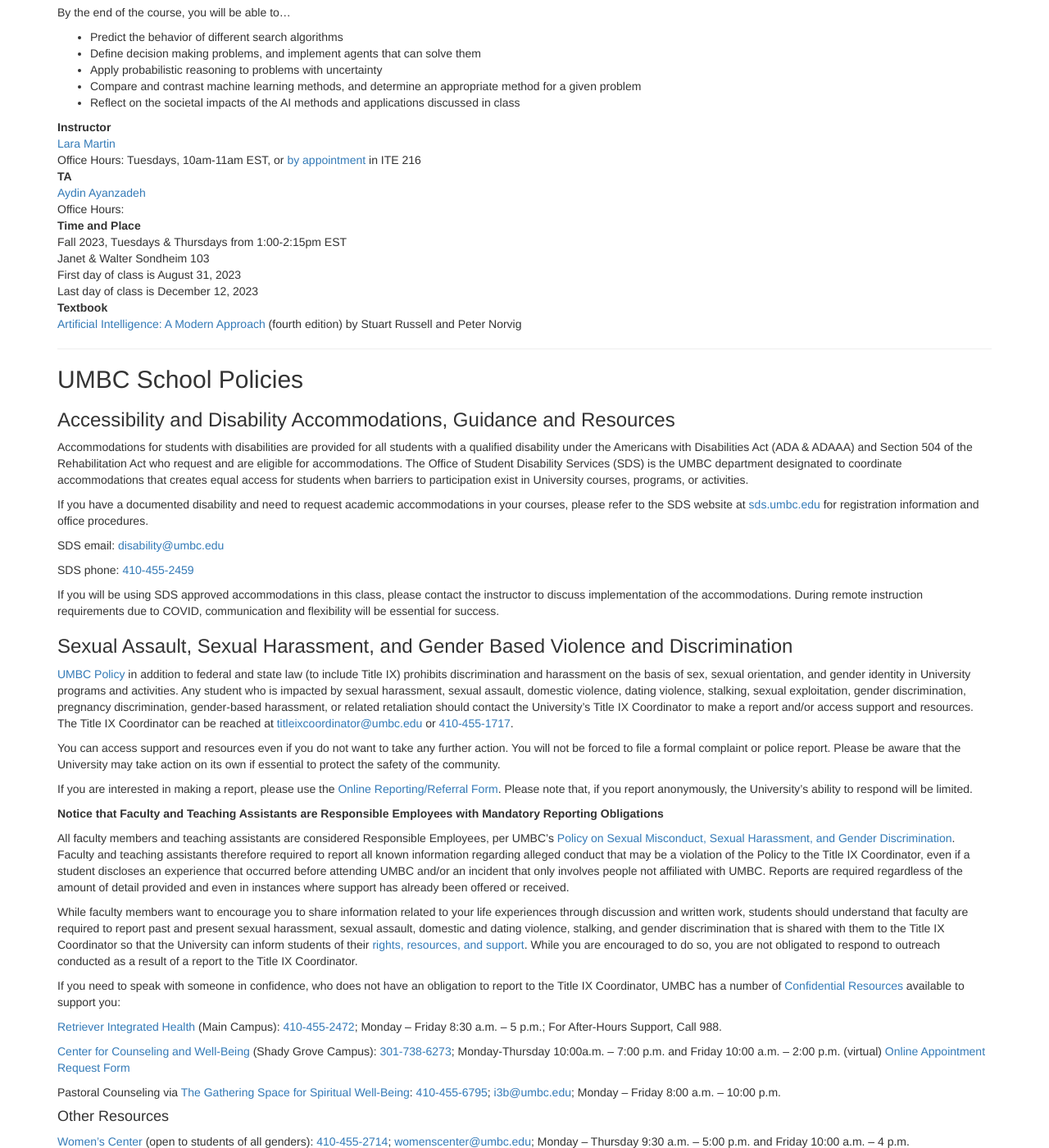
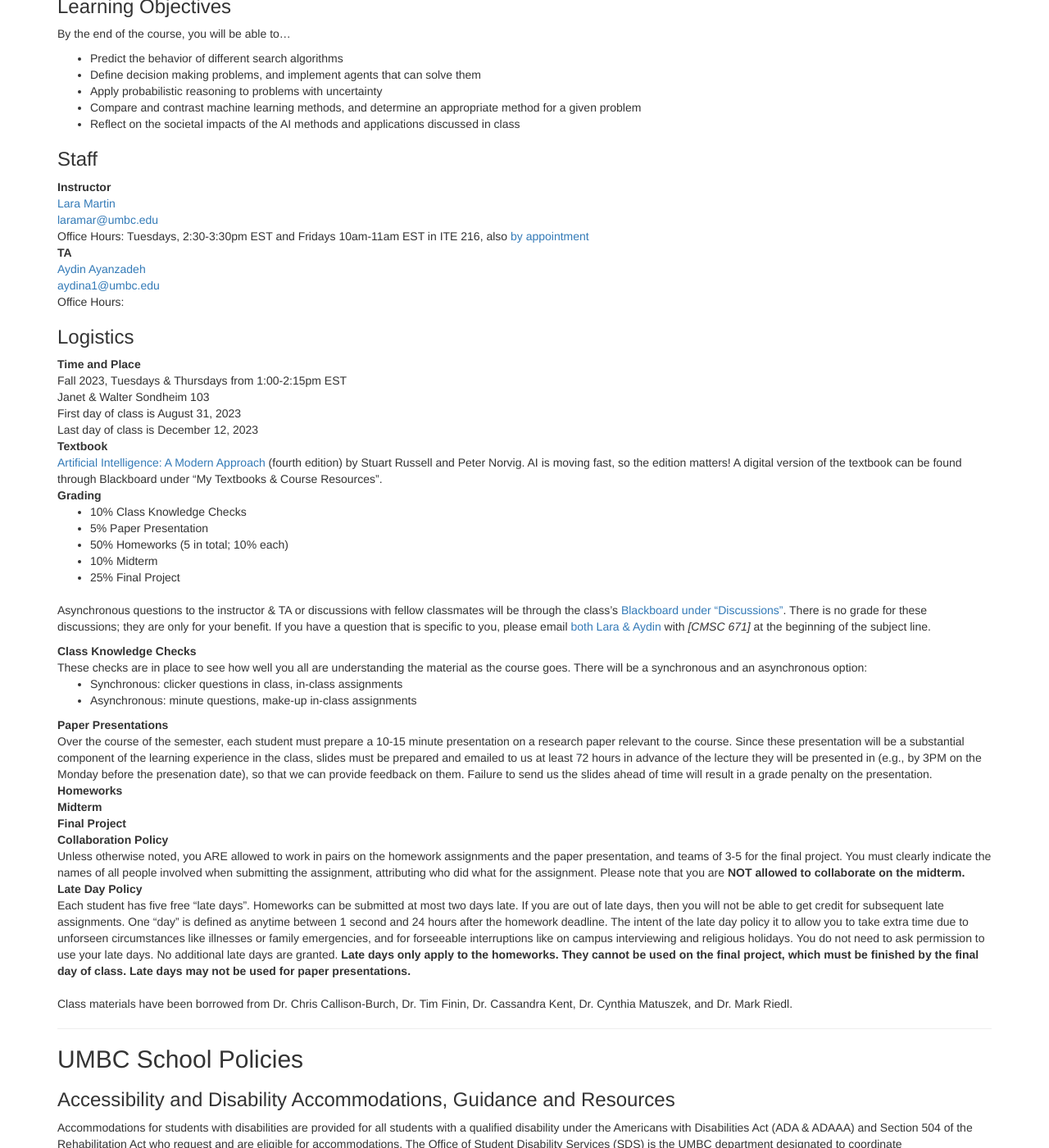
Before and after one commit to lara-martin/Principles-of-AI, a Jekyll site: the page built from index.md, in a window 1280 px wide and 1400 px high, scrolled down 312 px. Shown: the whole window at 82% size. Built offline with Jekyll 4.4.1, drawn with Linux system fonts in a browser that asks for light colours; nearby versions of some CDN libraries; a script that is not in the unit is left out.

Commit message:
more syllabus details

```diff
--- /dev/null
+++ b/_data/lectures.yaml
@@ -0,0 +1,77 @@
+#-
+#  date: 2023-08-31
+#  title: Intro to the class
+#  activities:
+#    -
+#      title: Play a text adventure game
+#      url: play-text-adventures/play-text-adventures.html
+#homework_due:
+#    -
+#      title: "HW1: Build a Text-Adventure Game (5%)"
+#      url: text-adventure-game/text-adventure-game.html
+#type: deadline
+
+-
+  date: 2023-08-31
+  title: Intro to Intro to AI (Grad Edition)
+  activities:
+-
+  date: 2023-09-05
+-
+  date: 2023-09-07
+-
+  date: 2023-09-12
+-
+  date: 2023-09-14
+-
+  date: 2023-09-19
+-
+  date: 2023-09-21
+-
+  date: 2023-09-26
+-
+  date: 2023-09-28
+-
+  date: 2023-10-03
+-
+  date: 2023-10-05
+-
+  date: 2023-10-10
+-
+  date: 2023-10-12
+-
+  date: 2023-10-17
+-
+  date: 2023-10-19
+-
+  date: 2023-10-24
+-
+  date: 2023-10-26
+-
+  date: 2023-10-31
+-
+  date: 2023-11-02
+-
+  date: 2023-11-07
+-
+  date: 2023-11-09
+-
+  date: 2023-11-14
+-
+  date: 2023-11-16
+-
+  date: 2023-11-21
+-
+  date: 2023-11-23
+  title: No Class - Thanksgiving
+  type: no_lecture
+-
+  date: 2023-11-28
+-
+  date: 2023-11-30
+-
+  date: 2023-12-05
+-
+  date: 2023-12-07
+-
+  date: 2023-12-12
--- a/_layouts/default.html
+++ b/_layouts/default.html
@@ -66,7 +66,7 @@
               <a class="dropdown-toggle" data-toggle="dropdown" id="homework" href="#">Homework<span class="caret"></span></a>
               <ol class="dropdown-menu">
                 <li><a href="{{ site.baseurl }}/homeworks/presentations.html">Paper Presentation</a></li>
-                <li><a href="{{ site.baseurl }}/homeworks/text-adventure-game/text-adventure-game.html">HW1: Intro - Build a Text-Adventure Game</a></li>
+                <!--<li><a href="{{ site.baseurl }}/homeworks/text-adventure-game/text-adventure-game.html">HW1: Intro - Build a Text-Adventure Game</a></li>
                 <li><a href="{{ site.baseurl }}/homeworks/generating-descriptions/generating-descriptions.html">HW2: Transformers - Generating Descriptions</a></li>
                 <li><a href="{{ site.baseurl }}/homeworks/plots/plots.html">HW3: Scripts - Plot Graph Generation</a></li>
                 <li><a href="{{ site.baseurl }}/homeworks/planning/planning.html">HW4: Planning - Convert WikiHow to PDDL</a></li>
@@ -86,10 +86,11 @@
                 <li><a href="{{ site.baseurl }}/homeworks/progress-report1/pr1.html">Project Milestone 2: Progress Report (Lit Review & Baselines)</a></li>
                 <li><a href="{{ site.baseurl }}/homeworks/progress-report2/pr2.html">Project Milestone 3: Final Report Draft</a></li>
                 <li><a href="{{ site.baseurl }}/homeworks/project-final-submission/project-final.html">Project Milestone 4: Final Report</a></li>
+                -->
 
               </ol>
             <!--<li id="staff"><a href="https://docs.google.com/document/d/1YXUCVWTTc2ks7dkHTjpyEy4mEUTGBo192olya-k_G2Y/edit?usp=sharing">Project Ideas</a></li>-->
-            <li id="discussion"><a href="https://edstem.org/us/courses/18119/discussion/">Discussion Forum</a></li>
+            <li id="discussion"><a href="https://blackboard.umbc.edu/ultra/courses/_76209_1/engagement">Discussion Forum</a></li>
           </ul>
         </nav>
       </div>
--- a/index.md
+++ b/index.md
@@ -67,8 +67,8 @@ First day of class is Thursday, January 13, 2022 at 1:45pm-3:15pm Eastern. It wi
 # CMSC 671-01 Principles of Artificial Intelligence at UMBC
 
 
-Course Description
-: Artificial Intelligence (AI), the study of how machines can behave in an intelligent, human-like manner, is shaping the way we interact with modern technology on a daily basis. In this introductory course, we will discuss what an intelligent agent is, and explore how an agent can solve problems by searching, make informed decisions, reason under uncertainty, and even learn. This course will help you develop the general foundational tools necessary to implement your own intelligent agents, understand the methods behind recent advances in AI, and pursue more specialized AI applications, including game AI, knowledge representation, machine learning, natural language processing, computer vision, planning, robotics, and more.
+### Course Description
+Artificial Intelligence (AI), the study of how machines can behave in an intelligent, human-like manner, is shaping the way we interact with modern technology on a daily basis. In this introductory course, we will discuss what an intelligent agent is, and explore how an agent can solve problems by searching, make informed decisions, reason under uncertainty, and even learn. This course will help you develop the general foundational tools necessary to implement your own intelligent agents, understand the methods behind recent advances in AI, and pursue more specialized AI applications, including game AI, knowledge representation, machine learning, natural language processing, computer vision, planning, robotics, and more.
 
 ### Learning Objectives
 By the end of the course, you will be able to...
@@ -80,15 +80,18 @@ problem
 * Reflect on the societal impacts of the AI methods and applications discussed in class
 
 
-
+### Staff
 Instructor
 : [Lara Martin](https://laramartin.net)
-: Office Hours: Tuesdays, 10am-11am EST, or <a href="https://calendly.com/laramar/schedule">by appointment</a> in ITE 216
+: [laramar@umbc.edu](mailto:laramar@umbc.edu)
+: Office Hours: Tuesdays, 2:30-3:30pm EST and Fridays 10am-11am EST in ITE 216, also <a href="https://calendly.com/laramar/schedule">by appointment</a>
 
 TA
 : [Aydin Ayanzadeh]()
+: [aydina1@umbc.edu](mailto:aydina1@umbc.edu)
 : Office Hours:
 
+### Logistics
 Time and Place
 : Fall 2023, Tuesdays & Thursdays from 1:00-2:15pm EST
 : Janet & Walter Sondheim 103
@@ -98,28 +101,48 @@ Time and Place
 
 
 Textbook
-: [Artificial Intelligence: A Modern Approach](http://aima.cs.berkeley.edu/) (fourth edition) by Stuart Russell and Peter Norvig
+: [Artificial Intelligence: A Modern Approach](http://aima.cs.berkeley.edu/) (fourth edition) by Stuart Russell and Peter Norvig. AI is moving fast, so the edition matters! A digital version of the textbook can be found through Blackboard under "My Textbooks & Course Resources".
 
-<!--
+
 Grading
-: There will be six homeworks and a final project. In addition, you will be required to present a paper in class.
-* 10% Class Knowledge Check
+:
+* 10% Class Knowledge Checks
 * 5% Paper Presentation
 * 50% Homeworks (5 in total; 10% each)
-*
-* 35% Final Project
+* 10% Midterm
+* 25% Final Project
+
+
+Asynchronous questions to the instructor & TA or discussions with fellow classmates will be through the class's [Blackboard under "Discussions"](https://blackboard.umbc.edu/ultra/courses/_76209_1/engagement). There is no grade for these discussions; they are only for your benefit. If you have a question that is specific to you, please email [both Lara & Aydin](mailto:laramar@umbc.edu;aydina1@umbc.edu) with _[CMSC 671]_ at the beginning of the subject line.
+
+Class Knowledge Checks
+: These checks are in place to see how well you all are understanding the material as the course goes. There will be a synchronous and an asynchronous option:
+* Synchronous: clicker questions in class, in-class assignments
+* Asynchronous: minute questions, make-up in-class assignments
 
 Paper Presentations
 : Over the course of the semester, each student must prepare a 10-15 minute presentation on a research paper relevant to the course. Since these presentation will be a substantial component of the learning experience in the class, slides must be prepared and emailed to us at least 72 hours in advance of the lecture they will be presented in (e.g., by 3PM on the Monday before the presenation date), so that we can provide feedback on them. Failure to send us the slides ahead of time will result in a grade penalty on the presentation.
 
+Homeworks
+:
+
+Midterm
+:
+
+Final Project
+:
+
 Collaboration Policy
-: Unless otherwise noted, you ARE allowed to work in pairs on the homework assignments, and teams of 3-5 for the final project.
+: Unless otherwise noted, you ARE allowed to work in pairs on the homework assignments and the paper presentation, and teams of 3-5 for the final project. You must clearly indicate the names of all people involved when submitting the assignment, attributing who did what for the assignment.
+Please note that you are **NOT allowed to collaborate on the midterm.**
 
 Late Day Policy
 : Each student has five free "late days".  Homeworks can be submitted at most two days late.  If you are out of late days, then you will not be able to get credit for subsequent late assignments. One "day" is defined as anytime between 1 second and 24 hours after the homework deadline. The intent of the late day policy it to allow you to take extra time due to unforseen circumstances like illnesses or family emergencies, and for forseeable interruptions like on campus interviewing and religious holidays.  You do not need to ask permission to use your late days.  No additional late days are granted. **Late days only apply to the homeworks. They cannot be used on the final project, which must be finished by the final day of class.  Late days may not be used for paper presentations.**
 
+
+
 Class materials have been borrowed from Dr. Chris Callison-Burch, Dr. Tim Finin, Dr. Cassandra Kent, Dr. Cynthia Matuszek, and Dr. Mark Riedl.
--->
+
 
 ------
 ## UMBC School Policies
--- /dev/null
+++ b/lectures.md
@@ -0,0 +1,152 @@
+---
+layout: default
+title: CIS 700 - Lectures
+active_tab: lectures
+---
+
+
+<!-- Create a HTML anchor for the most recent lecture -->
+{% assign anchor_created = false %}
+{% capture now %}{{'now' | date: '%s'}}{% endcapture %}
+<!-- End create a HTML anchor for the most recent lecture -->
+
+<!--
+<div class="alert alert-info">
+You can <a href="https://upenn.hosted.panopto.com/Panopto/Pages/Sessions/List.aspx?folderID=8b5f2734-0738-4f52-90f5-ab3c01236b7c">watch recordings of the lecture videos online</a>.
+</div>
+-->
+
+<div class="alert alert-info">
+The lecture schedule will be updated as the term progresses. You can find more details under the <a href="/modules.html">Modules</a> tab.
+</div>
+
+<table class="table table-striped">
+  <thead>
+    <tr>
+      <th>Date</th>
+      <th>Lecture Topic</th>
+      <th>Activity</th>
+      <th>Academic Papers</th>
+      <th>Homework Due</th>
+    </tr>
+  </thead>
+  <tbody>
+    {% for lecture in site.data.lectures %}
+	    {% assign required = nil %}
+	    {% assign optional = nil %}
+	    {% assign mod_num = nil %}
+	    {% assign slides = nil%}
+	    {% assign video = nil%}
+	    {% assign speaker = nil%}
+	    {% assign speaker_url = nil%}
+
+	    <!-- Find matching section in modules -->
+	    {% for module in site.data.modules %}
+		    {% for lesson in module.lessons %}
+			    {% if lecture.title == lesson.title %}
+				    {% assign mod_num = module.module_number %}
+				    {% assign required = lesson.readings%}
+				    {% assign optional = lesson.optional%}
+				    {% assign slides = lesson.slides%}
+				    {% assign video = lesson.video%}
+				    {% assign speaker = lesson.guest_speaker%}
+				    {% assign speaker_url = lesson.guest_url%}
+				    {% assign speaker2 = lesson.guest_speaker2%}
+				    {% assign speaker_url2 = lesson.guest_url2%}
+				    {% break %}
+			    {% endif %}
+		    {% endfor %}
+	    {% endfor %}
+
+
+	    <!-- Create a HTML anchor for the most recent lecture -->
+	    {% capture lecture_date %}{{lecture.date | date: '%s'}}{% endcapture %}
+	    {% assign lecture_date = lecture_date | plus: 0 %}
+	    {% assign now = now | minus: 14400 %}
+
+	    <tr
+	    {% if anchor_created != true and lecture_date >= now %}
+	      {% assign anchor_created = true %}
+	      id="now"
+	    {% endif %}
+
+	    {% if lecture.type %}
+	      {% if lecture.type and lecture.type == 'deadline' %}
+		class="warning"
+	      {% else if lecture.type and lecture.type == 'no_lecture' %}
+		class="danger"
+	      {% endif %}
+	    {% endif %}
+	    >
+
+	    <!-- End create a HTML anchor for the most recent lecture -->
+	      <td width="19%">{{ lecture.date | date: '%a, %b %-d, %Y' }}</td>
+	      <td width="20%">
+		 {{ lecture.title }}<br>
+		 {% if mod_num %}(<a href="modules.html#module{{mod_num}}">Module {{mod_num}}</a>)
+			{% if slides %}
+			  <a href="{{ slides }}">[slides]</a>
+			{% endif %}
+
+			{% if video %}
+			  <a href="{{ video }}">[video] </a>
+			{% endif %}
+
+			{% if speaker %}
+			  {% if speaker_url %}
+			    by <a href="{{ speaker_url }}">{{ speaker }}</a>
+			  {% else %}
+			  by {{ speaker }}
+			  {% endif %}
+			{% endif %}
+		      	{% if speaker2 %}
+		      	  and
+			  {% if speaker_url2 %}
+			    <a href="{{ speaker_url2 }}">{{ speaker2 }}</a>
+			  {% else %}
+			    {{ speaker2 }}
+			  {% endif %}
+			{% endif %}
+		{% endif %}
+	      </td>
+	      <td width="16%">
+		  {% for activity in lecture.activities %}
+		    {% if activity.url %}
+		      <a href="in_class_activities/{{ activity.url }}">{{ activity.title }}</a>
+		    {% else %}
+		      {{ activity.title }}
+		    {% endif %}
+		  {% endfor %}
+	      </td>
+	      <td>
+		{% if required %}
+		<ul>
+		  {% for reading in required %}
+		    <li>
+		    {% if reading.url %}
+			{{ reading.authors }}, <a href="{{ reading.url }}">{{ reading.title }}</a>
+		      <br />
+		    {% else %}
+		       {{ reading.authors }}, {{ reading.title }}
+		      <br />
+		    {% endif %}
+		    </li>
+		  {% endfor %}
+		</ul>
+		{% endif %}
+	      </td>
+	      <td>
+		{% if lecture.homework_due %}
+		  {% for hw in lecture.homework_due %}
+		    {% if hw.url %}{% if hw.url contains '://' %}<a href="{{hw.url}}">{% else %}<a href="homeworks/{{hw.url}}">{% endif %}{{hw.title}}</a>
+		    {% else %}{{hw.title}}
+		    {% endif %}
+		    {% if hw.note %}<i>{{hw.note}}</i>{% endif %}
+		  {% endfor %}
+		{% endif %}
+	      </td>
+	    </tr>
+    {% endfor %}
+
+  </tbody>
+</table>
--- /dev/null
+++ b/modules.md
@@ -0,0 +1,90 @@
+---
+layout: default
+title: CIS 700 - Modules
+active_tab: modules
+---
+<!-- Create a HTML anchor for the most recent module -->
+{% capture now %}{{'now' | date: '%s'}}{% endcapture %}
+{% assign now = now | plus: 0 %}
+<!-- End create a HTML anchor for the most recent module -->
+
+{% for module in site.data.modules %}<a href="#module{{module.module_number}}">[Module {{module.module_number}}]</a> {% endfor %}
+
+
+{% for module in site.data.modules %}
+
+
+<!-- Create a HTML anchor for the most recent module -->
+{% capture module_start_date %}{{module.start_date | date: '%s'}}{% endcapture %}
+{% capture module_end_date %}{{module.end_date | date: '%s'}}{% endcapture %}
+{% assign module_start_date = module_start_date | plus: 0 %}
+{% assign module_end_date = module_end_date | plus: 0 %}
+
+
+{% if module_start_date <= now and module_end_date >= now %}
+<a name="now"></a>
+{% endif %}
+<div id="module{{ module.module_number}}"></div>
+# Module {{ module.module_number}}: {{module.title}}
+
+<i>{{ module.start_date | date: "%A, %B %-d, %Y" }} to {{ module.end_date | date: "%A, %B %-d, %Y" }}</i>
+
+
+{{module.description}}
+
+{% if module.hw %}
+### Homework
+{% capture this_year %}{{now | date: '%Y'}}{% endcapture %}
+<ul>
+{% for hw in module.hw %}
+
+	{% capture due_year %}{{hw.due_date | date: '%Y'}}{% endcapture %}
+
+	<li> <a href="homeworks/{{hw.url}}">{{ hw.title }}</a>{% if this_year == due_year %}, due {{ hw.due_date | date: "%A, %B %-d, %Y" }} at 11:59PM EST ({{hw.percentage}} of final grade) {% endif %}</li>
+{% endfor %}
+</ul>
+{% else %}
+No homework for this module.
+{% endif %}
+
+
+{% for lesson in module.lessons %}
+### Lesson {{ forloop.index }}: {{lesson.title}}{% if lesson.slides %} [[Slides]]({{lesson.slides}}){% endif %}{%if lesson.video %} [[Video]]({{lesson.video}}){% endif %}
+{% if lesson.guest_speaker %} Guest Lecturer: <a href="{{ lesson.guest_url }}">{{lesson.guest_speaker}}</a>{% endif %}
+{% if lesson.guest_speaker2 %} and <a href="{{ lesson.guest_url2 }}">{{lesson.guest_speaker2}}</a>{% endif %}
+
+{% if lesson.presentations %}
+{% for pres in lesson.presentations %}
+*  <i><a href="{{ pres.url }}">{{ pres.title }}</a></i> - presented by {{ pres.presenters }}
+{% endfor %}
+{% endif %}
+
+
+<b>Academic Papers:</b>
+{% if lesson.readings %}
+{% for reading in lesson.readings %}
+{% if reading.url %}
+*  {{ reading.authors }}, <a href="{{ reading.url }}">{{ reading.title }}{% if reading.length %} (video, {{reading.length}}){% endif %}</a>
+{% else %}
+*  {{ reading.authors }}, {{ reading.title }}
+{% endif %}
+{% endfor %}
+{% else %}
+<div style="display: inline-block; margin-left: 39px;">None</div>
+{% endif %}
+
+{% if lesson.optional %}
+<b>Supplemental Media:</b>
+{% for reading in lesson.optional %}
+{% if reading.url %}
+*  {{ reading.authors }}, <a href="{{ reading.url }}">{{ reading.title }}{% if reading.length %} (video, {{reading.length}}){% endif %}</a>
+{% else %}
+*  {{ reading.authors }}, {{ reading.title }}
+{% endif %}
+{% endfor %}
+{% endif %}
+{% endfor %}
+
+<hr>
+
+{% endfor %}
```
